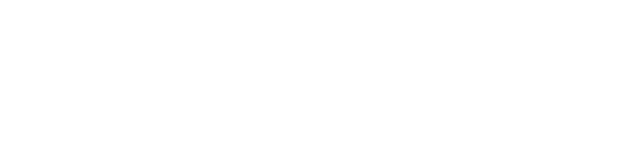
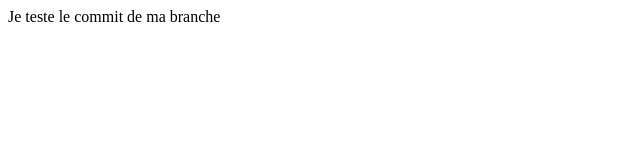
Before and after one commit to Elborass/projetIfocop, a plain HTML site: page index.html in a window 1280 px wide. Shown: the whole page, without its empty margins (0-640 px from the left). Drawn offline with Linux system fonts and the light colour scheme.

Commit message:
Modification du fichier index.html

```diff
--- a/index.html
+++ b/index.html
@@ -6,6 +6,9 @@
 </head>
 
 <body>
+
+	<div class="maDiv"> Je teste le commit de ma branche </div>
+
 </body>
 
 </html>
```
